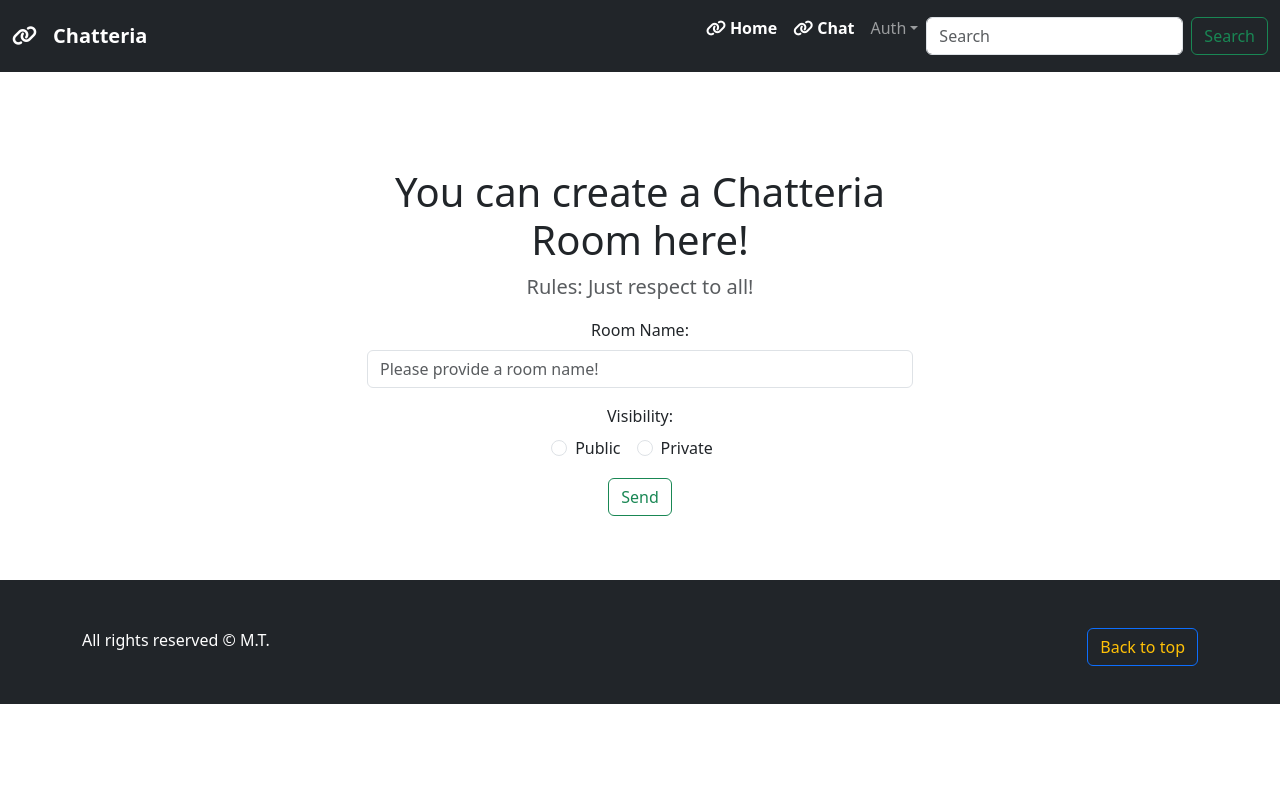
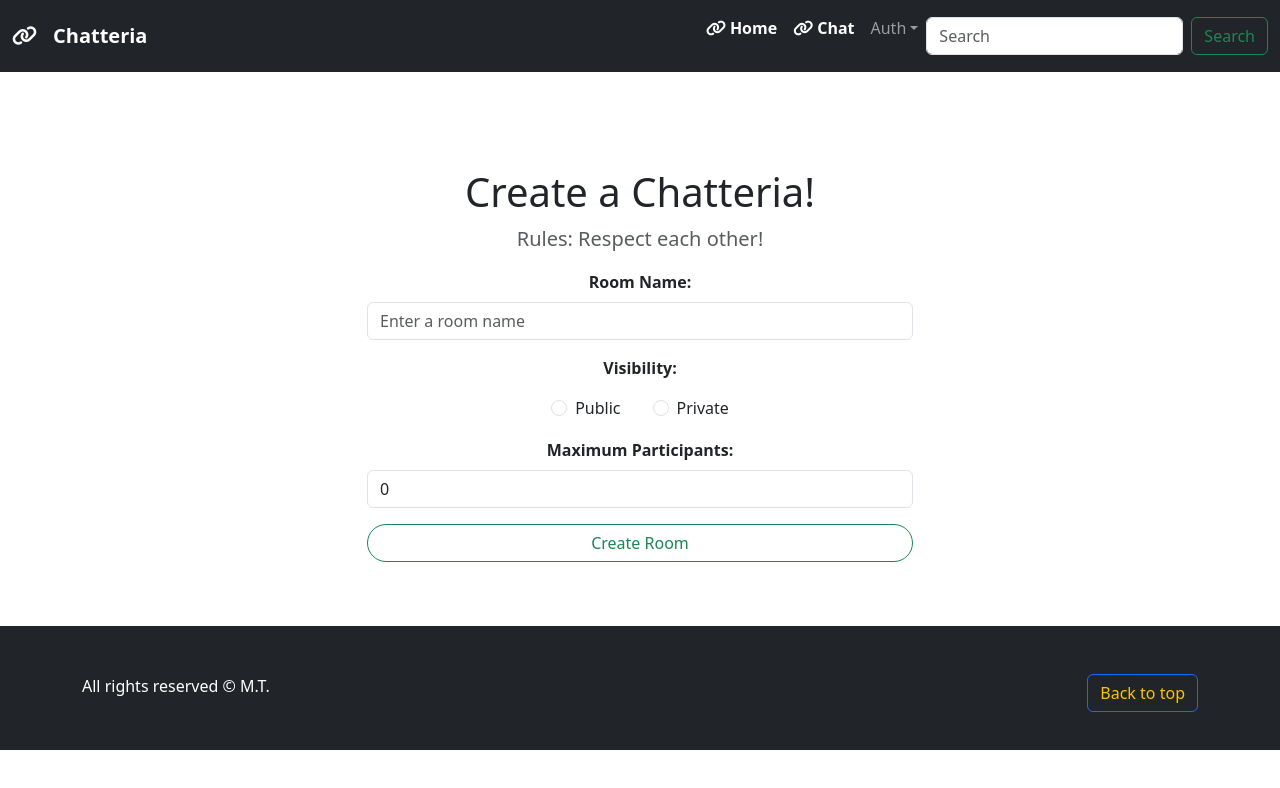
Before and after one commit to mzffrtp/chatter, a React (Vite) app in the folder frontend/: page /room/createRoom in a window 1280 px wide. Shown: the top 788 px of the page. Built offline with nearby package versions, Linux system fonts and the light colour scheme.

Commit message:
room state

```diff
--- a/frontend/src/pages/room-page/create-room-page/index.tsx
+++ b/frontend/src/pages/room-page/create-room-page/index.tsx
@@ -1,50 +1,81 @@
 import { Button, Form } from "react-bootstrap";
+import "./style.css";
+import { formJson } from "../../../utils/functions";
+import { appDispatch } from "../../../redux/store";
+import {
+  CreateRoomDataType,
+  createRoom,
+} from "../../../redux/slices/room-slice";
 
 export default function CreateRoomPage() {
+  const onSubmit = (event: React.FormEvent<HTMLFormElement>) => {
+    event.preventDefault();
+
+    //TODO choose between axios form to json or formjson from utils.
+    const value = formJson<CreateRoomDataType>(event.currentTarget);
+    appDispatch(createRoom(value));
+  };
   return (
     <section className="py-5 text-center container">
       <div className="row pt-lg-5">
         <div className="col-lg-6 col-md-8 mx-auto">
-          <h1 className="fw-light">You can create a Chatteria Room here!</h1>
-          <p className="lead text-body-secondary">
-            Rules: Just respect to all!
-          </p>
+          <h1 className="fw-light">Create a Chatteria!</h1>
+          <p className="lead text-muted">Rules: Respect each other!</p>
         </div>
       </div>
       <div className="row">
         <div className="col-lg-6 col-md-8 mx-auto">
-          <Form>
+          <Form onSubmit={onSubmit}>
             <Form.Group className="mb-3" controlId="room.name">
-              <Form.Label>Room Name:</Form.Label>
+              <Form.Label className="fw-bold">Room Name:</Form.Label>
               <Form.Control
                 type="text"
                 name="name"
-                placeholder="Please provide a room name!"
+                placeholder="Enter a room name"
+                className="form-control-animate"
               />
             </Form.Group>
+
             <Form.Group className="mb-3" controlId="room.visibility">
-              <Form.Label>Visibility:</Form.Label>
-              <br />
+              <Form.Label className="fw-bold mb-3 d-block">
+                Visibility:
+              </Form.Label>
+              <div className="d-flex justify-content-center">
                 <Form.Check
-                inline
                   label="Public"
                   name="visibility"
                   type="radio"
-                value={"public"}
-                id={`visibilityPublic`}
+                  value="public"
+                  id="visibilityPublic"
+                  className="form-check-animate mx-3"
                 />
                 <Form.Check
-                inline
                   label="Private"
                   name="visibility"
                   type="radio"
-                value={"private"}
-                id={`visibilityPrivate`}
+                  value="private"
+                  id="visibilityPrivate"
+                  className="form-check-animate mx-3"
+                />
+              </div>
+            </Form.Group>
+            <Form.Group className="mb-3" controlId="room.maxClient">
+              <Form.Label className="fw-bold">Maximum Participants:</Form.Label>
+              <Form.Control
+                type="number"
+                name="maxClient"
+                defaultValue={0}
+                className="form-control-animate"
               />
             </Form.Group>
-
             <Form.Group className="mb-3" controlId="room.name">
-              <Button variant="outline-success">Send</Button>
+              <Button
+                type="submit"
+                variant="outline-success"
+                className="w-100 rounded-pill btn-animate"
+              >
+                Create Room
+              </Button>
             </Form.Group>
           </Form>
         </div>
--- /dev/null
+++ b/frontend/src/pages/room-page/create-room-page/style.css
@@ -0,0 +1,18 @@
+/* Add these CSS classes for animations */
+
+.form-control-animate {
+    transition: all 0.3s ease-in-out;
+  }
+
+  .form-check-animate {
+    transition: transform 0.3s ease-in-out;
+  }
+
+  .btn-animate {
+    transition: transform 0.3s ease-in-out, box-shadow 0.3s ease-in-out;
+  }
+
+  .btn-animate:hover {
+    transform: scale(1.05);
+    box-shadow: 0 4px 10px rgba(0, 0, 0, 0.1);
+  }
--- a/frontend/src/redux/slices/auth-slice.ts
+++ b/frontend/src/redux/slices/auth-slice.ts
@@ -1,7 +1,6 @@
 import { createAsyncThunk, createSlice } from "@reduxjs/toolkit";
 import { chatHttpApi } from "../../utils/api";
-
-export type AsyncStatus = "idle" | "pending" | "fulfilled" | "rejected";
+import { AsyncStatus } from "./utils";
 
 export type UserType = {
   username: string;
--- /dev/null
+++ b/frontend/src/redux/slices/room-slice.ts
@@ -0,0 +1,70 @@
+import { createRoomAsyncAction } from "./room-slice";
+import { PayloadAction, createAsyncThunk, createSlice } from "@reduxjs/toolkit";
+import { AsyncStatus } from "./utils";
+import { chatHttpApi } from "../../utils/api";
+
+export type RoomType = {
+  _id: string;
+  userId: string;
+  name: string;
+  visibility: "public" | "private";
+  maxClient: number;
+  peers: string[];
+};
+
+export type CreateRoomDataType = {
+  name: string;
+  visibility: "public" | "private";
+  maxClient: number;
+};
+
+//TODO is createRoomAsyncAction needed?
+export const createRoomAsyncAction = createAsyncThunk(
+  "room.create",
+  async (data: CreateRoomDataType, thunkApi) => {
+    const api = chatHttpApi();
+    const response = await api.post("/room/create", data);
+
+    return response.data;
+  }
+);
+export interface RoomStateType {
+  requestStatus: AsyncStatus;
+  errorMessage: string | null;
+}
+const initialState: RoomStateType = {
+  requestStatus: "idle",
+  errorMessage: null,
+};
+export const roomSlice = createSlice({
+  initialState,
+  name: "roomState",
+  reducers: {
+    createRoom(state, action: PayloadAction<RoomType>) {
+      console.log(">> 🚀 file: roomSlice.ts:76 🚀 action:", action);
+      console.log(">> 🚀 file: roomSlice.ts:76 🚀 state:", state);
+    },
+  },
+  extraReducers: (builder) => {
+    builder.addCase(createRoomAsyncAction.pending, (state, action) => {
+      (state.requestStatus = "pending"), (state.errorMessage = null);
+    });
+    builder.addCase(createRoomAsyncAction.rejected, (state, action) => {
+      (state.requestStatus = "rejected"), (state.errorMessage = null);
+    });
+    builder.addCase(createRoomAsyncAction.fulfilled, (state, action) => {
+      console.log(">> 🚀 file: authSlice.ts:56 🚀 action:", action.payload);
+      if (action.payload.status === "error") {
+        state.errorMessage = action.payload.errorMessage;
+        state.requestStatus = "fulfilled";
+        return;
+      }
+
+      state.errorMessage = null;
+      state.requestStatus = "fulfilled";
+    });
+  },
+});
+
+export const { createRoom } = roomSlice.actions;
+export default roomSlice.reducer;
--- /dev/null
+++ b/frontend/src/redux/slices/utils.ts
@@ -0,0 +1 @@
+export type AsyncStatus = "idle" | "pending" | "fulfilled" | "rejected";
--- a/frontend/src/redux/store.ts
+++ b/frontend/src/redux/store.ts
@@ -1,9 +1,11 @@
 import { configureStore } from "@reduxjs/toolkit";
 import authReducer from "./slices/auth-slice";
+import roomReducer from "./slices/room-slice";
 
 export const store = configureStore({
   reducer: {
     authState: authReducer,
+    roomState: roomReducer,
   },
 });
 
--- /dev/null
+++ b/frontend/src/utils/functions.ts
@@ -0,0 +1,11 @@
+type FormJsonReturnType = {
+  [k: string]: FormDataEntryValue | number;
+};
+export function formJson<T extends FormJsonReturnType>(
+  formElement: EventTarget & HTMLFormElement
+): T {
+  const data = new FormData(formElement);
+  const value = Object.fromEntries(data.entries());
+
+  return value as T;
+}
```
Also changed, not shown: 1 other file (tests, documents, lock files or other folders). Lines whose indentation alone changed are shown as unchanged.
